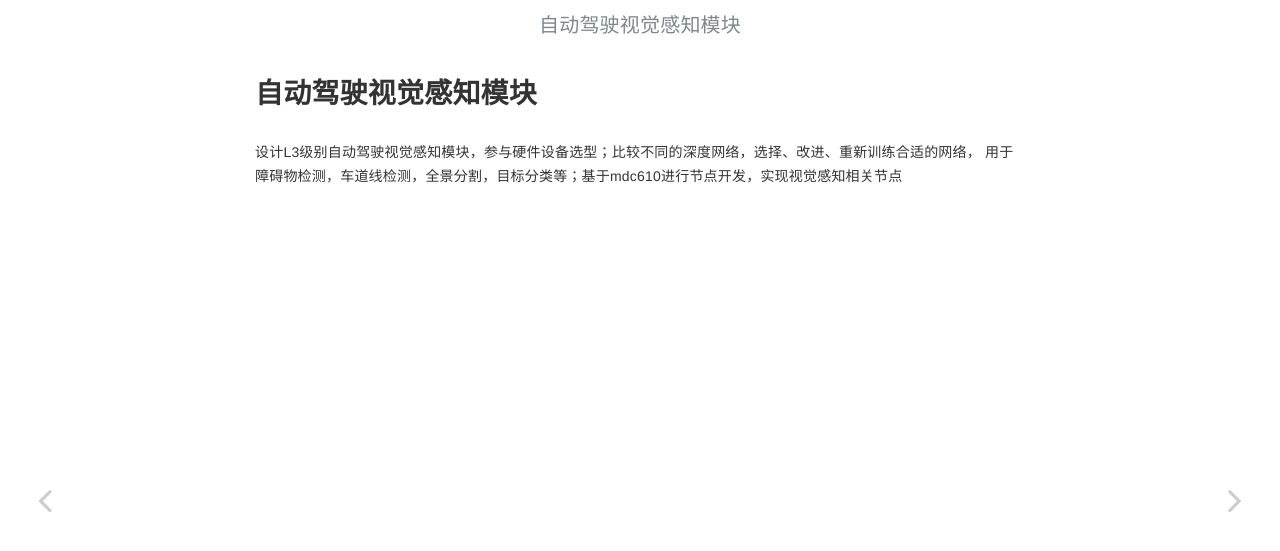
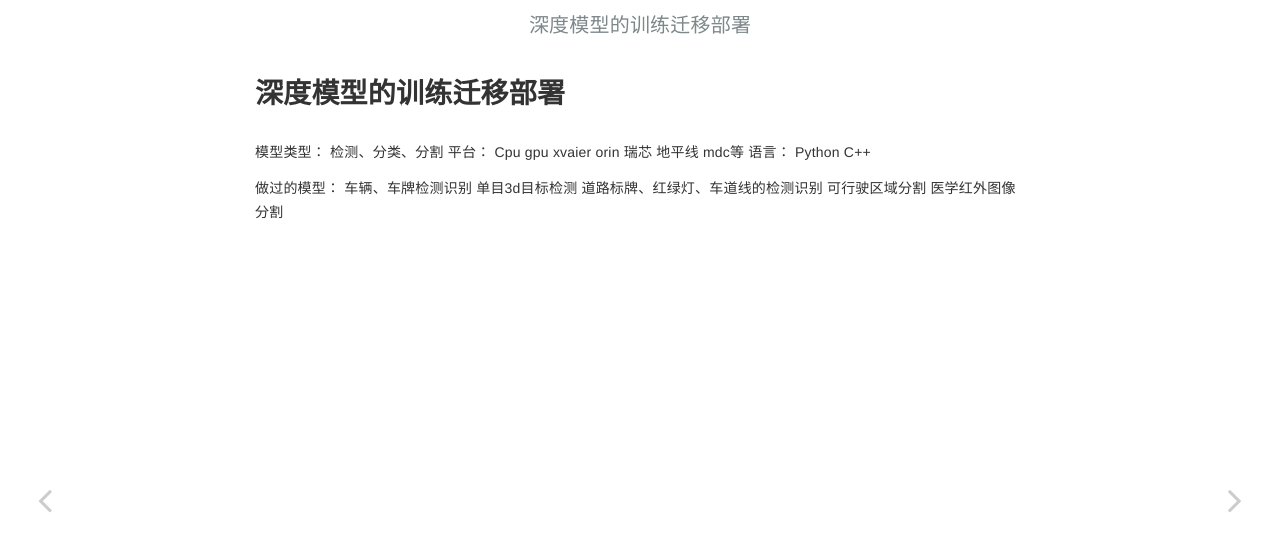
Before and after one commit to benisaking/benisaking.github.io, a Jekyll site: the page built from docs/_posts/2024-03-17-深度模型的训练迁移部署.md, in a window 1280 px wide. Shown: the top 551 px of the page. Built offline with Jekyll 4.4.1, drawn with Linux system fonts in a browser that asks for light colours.

Commit message:
Changes to be committed: 	renamed:    "docs/_posts/2024-03-17-\345\215\225\347\233\2563d\347\233\256\346\240\207\346\243\200\346\265\213\345\233\236\345\275\222\345\217\212\344\276\247\345\220\221\346\204\237\347\237\245\346\250\241\345\235\227.md" -> "docs/_posts/2024-03-09-\345\215\225\347\233\2563d\347\233\256\346\240\207\346\243\200\346\265\213\345\233\236\345\275\222\345\217\212\344\276\247\345\220\221\346\204\237\347\237\245\346\250\241\345\235\227.md" 	modified:   "docs/_posts/2024-03-17-\346\267\261\345\272\246\346\250\241\345\236\213\347\232\204\350\256\255\347\273\203\350\277\201\347\247\273\351\203\250\347\275\262.md" 	new file:   "docs/_posts/2024-03-17-\347\220\203\346\234\272\345\233\276\345\203\217\346\240\207\347\255\276\345\222\214GPS\346\240\207\347\255\276.md"

```diff
--- a/docs/_posts/2024-03-17-深度模型的训练迁移部署.md
+++ b/docs/_posts/2024-03-17-深度模型的训练迁移部署.md
@@ -1,11 +1,20 @@
 ---
-title:  自动驾驶视觉感知模块
+title:  深度模型的训练迁移部署
 author: wsj
 date: 2024-03-17
 category: 人工智能
 layout: post
 ---
-设计L3级别自动驾驶视觉感知模块，参与硬件设备选型；比较不同的深度网络，选择、改进、重新训练合适的网络，
-用于障碍物检测，车道线检测，全景分割，目标分类等；基于mdc610进行节点开发，实现视觉感知相关节点
+模型类型：
+检测、分类、分割
+平台：
+Cpu gpu xvaier orin 瑞芯 地平线 mdc等
+语言：
+Python C++
 
-[1]: https://ai.hihzs.com
+做过的模型：
+车辆、车牌检测识别
+单目3d目标检测
+道路标牌、红绿灯、车道线的检测识别
+可行驶区域分割
+医学红外图像分割
```
Also changed, not shown: docs/_posts/2024-03-09-单目3d目标检测回归及侧向感知模块.md (renamed from docs/_posts/2024-03-17-单目3d目标检测回归及侧向感知模块.md, +1 -3 lines), docs/_posts/2024-03-17-球机图像标签和GPS标签.md (added, +13 -0 lines).
